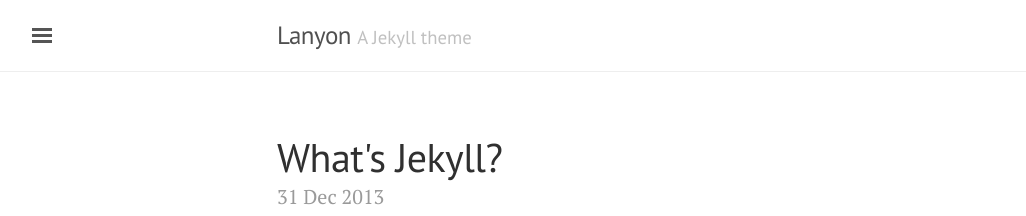
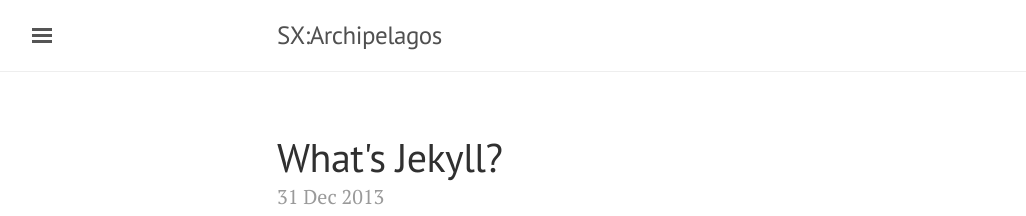
Before and after one commit to archipelagosjournal/archipelagos, a Jekyll site: the page built from _posts/2013-12-31-whats-jekyll.md, in a window 1280 px wide. Shown: the top 216 px of the page, without its empty margins (3-1029 px from the left). Built offline with Jekyll 4.4.1, drawn with Linux system fonts in a browser that asks for light colours; some of the changed lines change nothing that is shown.

Commit message:
reconfigured config file

```diff
--- a/_config.yml
+++ b/_config.yml
@@ -1,22 +1,20 @@
 # Permalinks
 #
 # Use of `relative_permalinks` ensures post links from the index work properly.
-permalink:           pretty
+permalink:           none
 relative_permalinks: true
 
 # Setup
-title:               Lanyon
-tagline:             'A Jekyll theme'
-description:         'A reserved <a href="http://jekyllrb.com" target="_blank">Jekyll</a> theme that places the utmost gravity on content with a hidden drawer. Made by <a href="https://twitter.com/mdo" target="_blank">@mdo</a>.'
-url:                 http://lanyon.getpoole.com
+title:               "SX:Archipelagos"
+tagline:             ''
+description:         'A Small Axe Journal of Caribbean New Media and Digital Humanities.'
+url:                 http://smallaxe.net/
 baseurl:             ''
-paginate:            5
 
 # About/contact
 author:
-  name:              Mark Otto
-  url:               https://twitter.com/mdo
-  email:             markdotto@gmail.com
+  name:              "SX:Archipelagos"
+  email:             archipelagos@smallaxe.net
 
 # Custom vars
-version:             1.0.0
+version:             0.0.1
```
